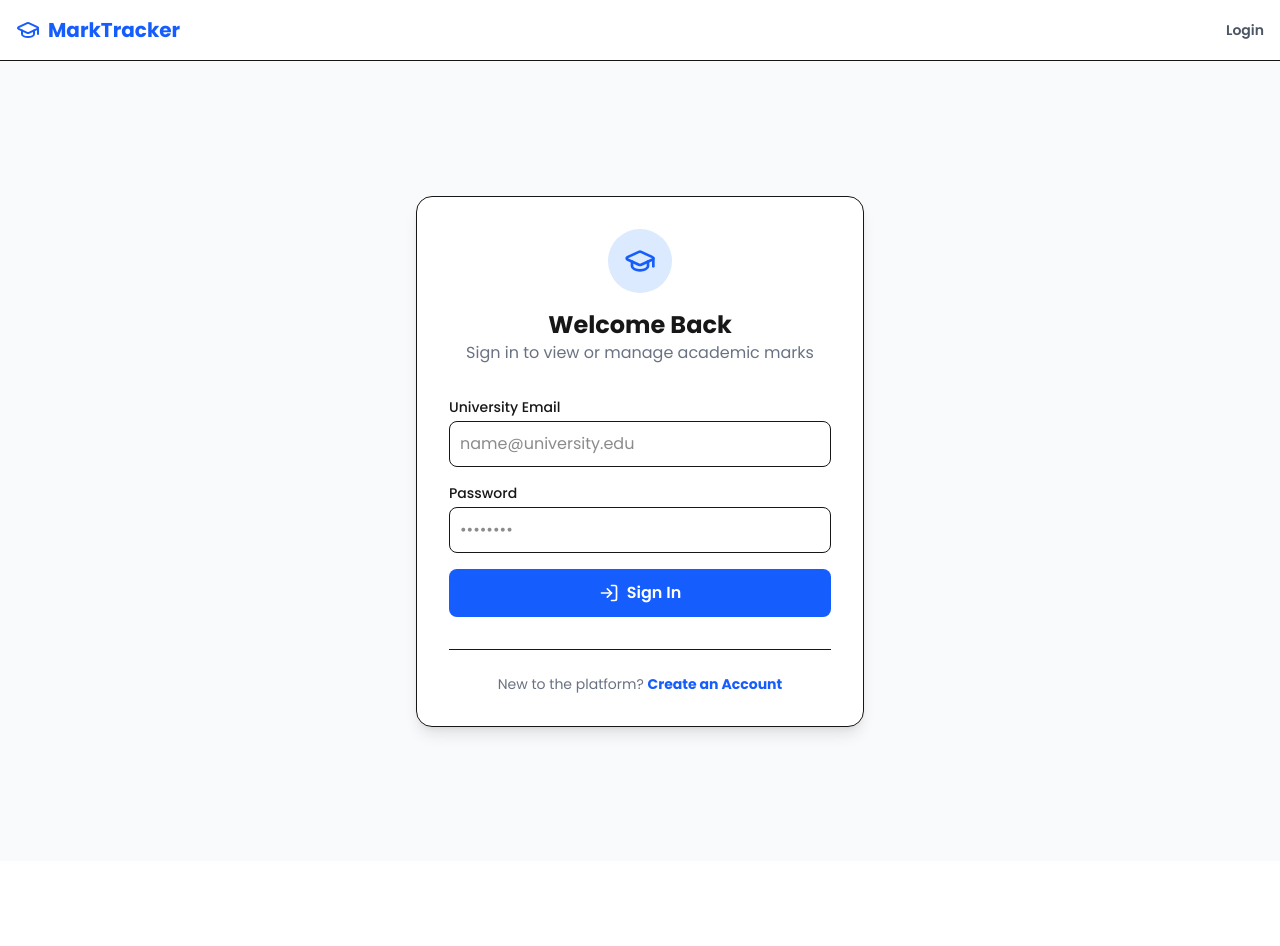
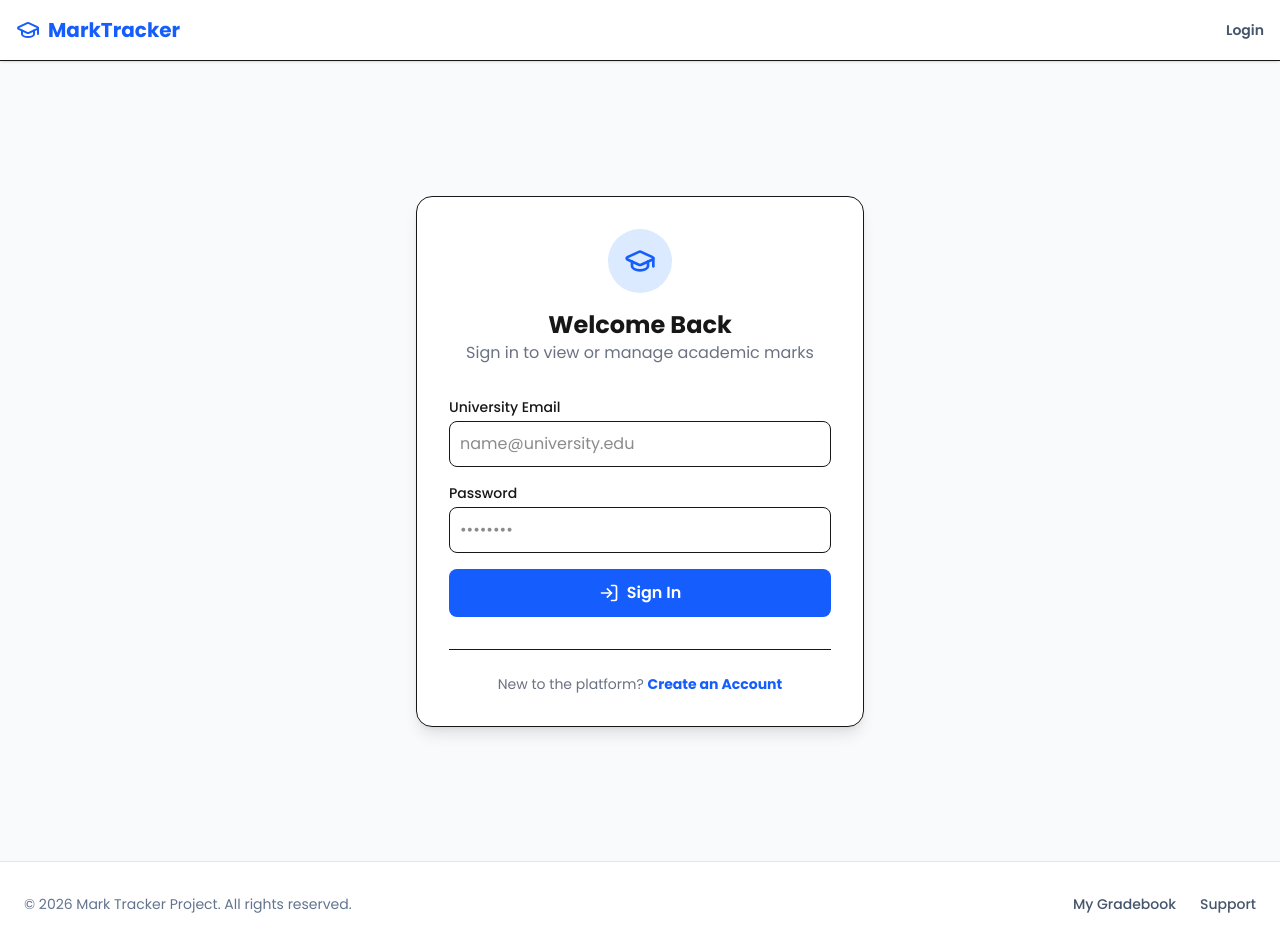
Before and after one commit to Rubayet-billah/mark-tracker, a Next.js app: page /login in a window 1280 px wide. Before the commit the page ends 861 px from the top, so only its background shows below. Built offline with nearby package versions, Linux system fonts and the light colour scheme; no server answers.

Commit message:
feat: initialize root layout with global components, authentication session provider, navbar, and footer

```diff
--- a/app/layout.tsx
+++ b/app/layout.tsx
@@ -2,6 +2,8 @@
 import { Poppins } from "next/font/google";
 import "./globals.css";
 import Navbar from "@/components/Navbar";
+import Footer from "@/components/Footer";
+import AppSessionProvider from "@/components/SessionProvider";
 
 const poppins = Poppins({
   subsets: ["latin"],
@@ -21,9 +23,14 @@
 }>) {
   return (
     <html lang="en" className="h-full antialiased">
-      <body className={`${poppins.className} min-h-full flex flex-col`}>
-        <Navbar />
-        {children}
+      <body className={`${poppins.className} min-h-full flex flex-col bg-slate-50`}>
+        <AppSessionProvider>
+          <Navbar />
+          <main className="flex-1">
+            {children}
+          </main>
+          <Footer />
+        </AppSessionProvider>
       </body>
     </html>
   );
--- /dev/null
+++ b/components/Footer.tsx
@@ -0,0 +1,23 @@
+import Link from 'next/link';
+
+export default function Footer() {
+    return (
+        <footer className="bg-white border-t border-slate-200 mt-auto">
+            <div className="max-w-7xl mx-auto px-6 py-8">
+                <div className="flex flex-col md:flex-row justify-between items-center gap-4">
+                    <div className="text-slate-500 text-sm">
+                        &copy; 2026 Mark Tracker Project. All rights reserved.
+                    </div>
+                    <div className="flex items-center gap-6">
+                        <Link href="/marks" className="text-sm font-medium text-slate-600 hover:text-blue-600 transition-colors">
+                            My Gradebook
+                        </Link>
+                        <Link href="/support" className="text-sm font-medium text-slate-600 hover:text-blue-600 transition-colors">
+                            Support
+                        </Link>
+                    </div>
+                </div>
+            </div>
+        </footer>
+    );
+}
--- a/components/Navbar.tsx
+++ b/components/Navbar.tsx
@@ -1,38 +1,52 @@
+'use client';
 import Link from 'next/link';
-import { GraduationCap, LogOut } from 'lucide-react';
-import { auth } from '@/auth';
-import { logoutUser } from '@/app/actions/authActions';
+import { GraduationCap, LogOut, BarChart3 } from 'lucide-react';
+import { useSession, signOut } from 'next-auth/react';
+import { useTransition } from 'react';
 
-export default async function Navbar() {
-  const session = await auth();
+export default function Navbar() {
+  const { data: session, status } = useSession();
+  const [isPending, startTransition] = useTransition();
+
+  const handleLogout = () => {
+    startTransition(async () => {
+      // signOut from next-auth/react clears the client cache and logs out
+      await signOut({ callbackUrl: '/login' });
+    });
+  };
 
   return (
-    <nav className="border-b bg-white p-4 flex justify-between items-center shadow-sm">
+    <nav className="border-b bg-white p-4 flex justify-between items-center shadow-sm sticky top-0 z-50">
       <Link href="/" className="text-xl font-bold flex items-center gap-2 text-blue-600">
         <GraduationCap /> MarkTracker
       </Link>
 
-      {session ? (
-        <div className="flex items-center gap-4">
-          <span className="text-sm font-medium text-gray-600">
-            {session.user?.name} {session.user?.role ? `(${session.user.role})` : ''}
+      {status === 'loading' ? (
+         <div className="h-6 w-24 bg-slate-100 animate-pulse rounded"></div>
+      ) : session ? (
+        <div className="flex items-center gap-6">
+          {(session.user?.role === 'teacher' || session.user?.role === 'admin') && (
+            <Link href="/dashboard/teacher" className="text-sm font-semibold text-slate-600 hover:text-blue-600 transition flex items-center gap-1.5">
+              <BarChart3 size={16} /> <span className="hidden sm:inline">Teacher Dashboard</span>
+            </Link>
+          )}
+          <span className="text-sm font-medium text-slate-600 hidden md:inline">
+            {session.user?.name} <span className="text-slate-400 capitalize">({session.user?.role})</span>
           </span>
 
-          {/* Sign Out Form using Server Action */}
-          <form action={logoutUser}>
-            <button
-              type="submit"
-              className="flex items-center gap-2 text-gray-500 hover:text-red-600 transition-colors"
-              title="Sign Out"
-            >
-              <LogOut size={20} />
-              <span className="text-sm font-semibold hidden sm:inline">Logout</span>
-            </button>
-          </form>
+          <button
+            onClick={handleLogout}
+            disabled={isPending}
+            className="flex items-center gap-2 text-slate-500 hover:text-red-600 transition-colors disabled:opacity-50"
+            title="Sign Out"
+          >
+            <LogOut size={20} />
+            <span className="text-sm font-semibold hidden sm:inline">{isPending ? 'Logging out...' : 'Logout'}</span>
+          </button>
         </div>
       ) : (
         <div className="flex items-center gap-4">
-          <Link href="/login" className="text-sm font-semibold text-gray-600 hover:text-blue-600 transition-colors">
+          <Link href="/login" className="text-sm font-semibold text-slate-600 hover:text-blue-600 transition-colors">
             Login
           </Link>
         </div>
--- /dev/null
+++ b/components/SessionProvider.tsx
@@ -0,0 +1,7 @@
+'use client';
+
+import { SessionProvider } from "next-auth/react";
+
+export default function AppSessionProvider({ children }: { children: React.ReactNode }) {
+    return <SessionProvider>{children}</SessionProvider>;
+}
```
